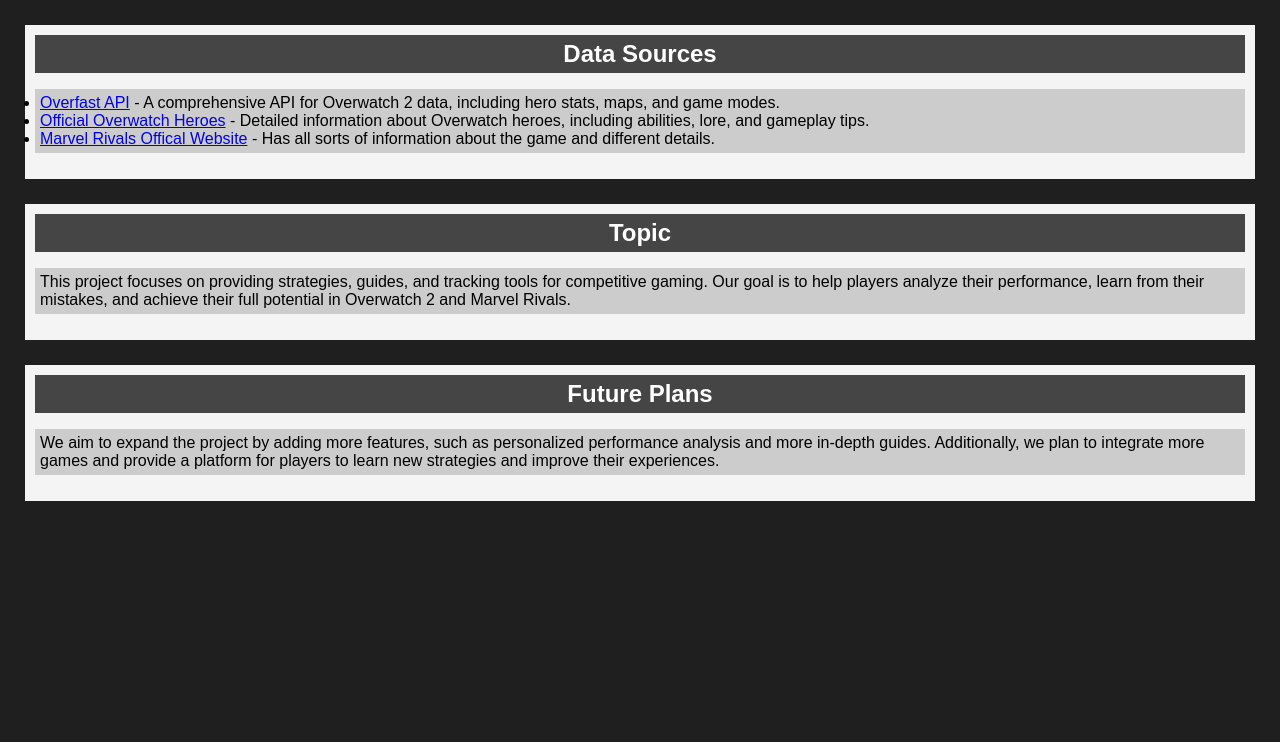
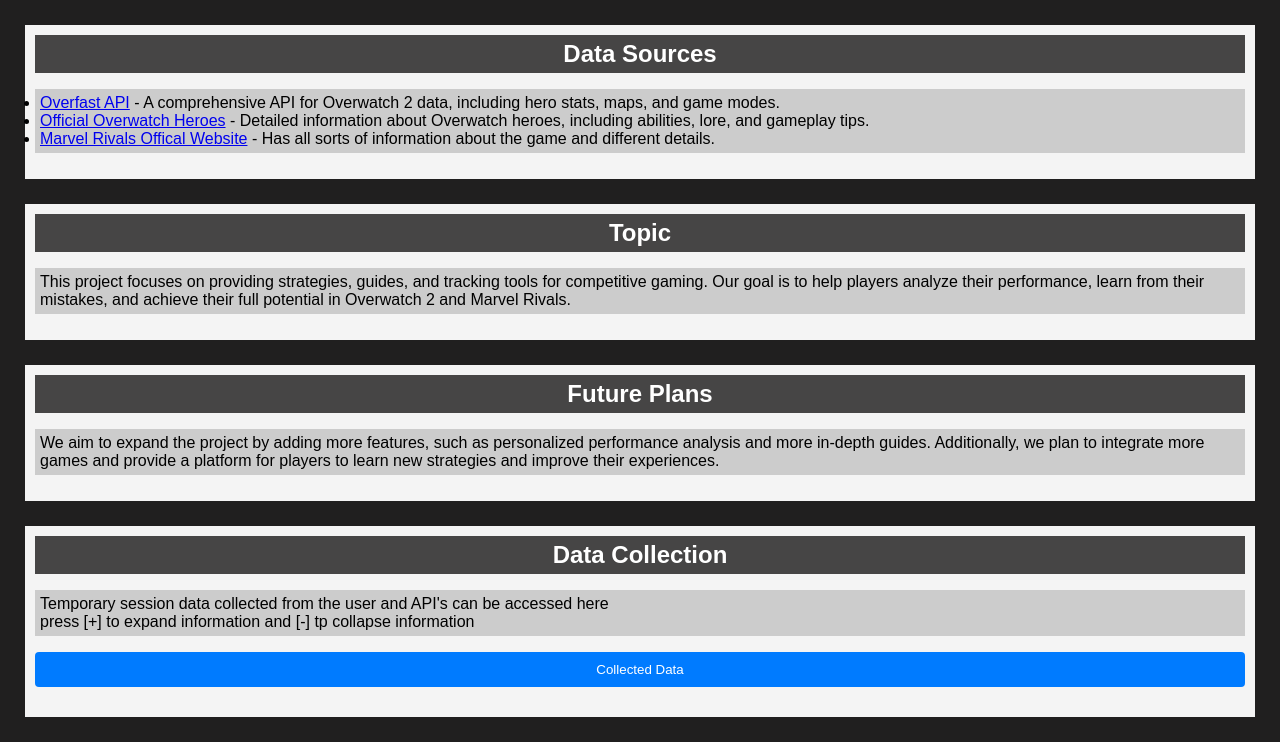
Before and after one commit to ethanlane1234/ethanlane1234, a plain HTML site: page about.html in a window 1280 px wide. Shown: the part 498-1240 px from the top of the page. Before the commit the page ends 1024 px from the top, so only its background shows below. Drawn offline with Linux system fonts and the light colour scheme.

Commit message:
Update about.html
added button to view collected data

```diff
--- a/about.html
+++ b/about.html
@@ -12,6 +12,7 @@
     <link rel="html" href="mr_tracker">
     <link rel="html" href="guide.html">
     <link rel="html" href="index.html">
+    <script src="script.js"></script>
 </head>
 <body>
     <div class="navbar">
@@ -39,6 +40,7 @@
             <h2>Data Sources</h2>
             <ul>
                 <li><a href="https://overfast-api.tekrop.fr/">Overfast API</a> - A comprehensive API for Overwatch 2 data, including hero stats, maps, and game modes.</li>
+
                 <li><a href="https://overwatch.blizzard.com/en-us/heroes/">Official Overwatch Heroes</a> - Detailed information about Overwatch heroes, including abilities, lore, and gameplay tips.</li>
                 <li><a href="https://www.marvelrivals.com/heroes/index.html?heroId=0">Marvel Rivals Offical Website</a> - Has all sorts of information about the game and different details.</li>
             </ul>
@@ -51,6 +53,15 @@
             <h2>Future Plans</h2>
             <p>We aim to expand the project by adding more features, such as personalized performance analysis and more in-depth guides. Additionally, we plan to integrate more games and provide a platform for players to learn new strategies and improve their experiences.</p>
         </div>
+        <div class="guides">
+            <h2>Data Collection</h2>
+            <p>
+                Temporary session data collected from the user and API's can be accessed here<br>
+                press [+] to expand information and [-] tp collapse information
+            </p>
+            <button onclick="displaySessionIntoHTML(document.getElementById('sessionDisplay'))">Collected Data</button>
+            <div id="sessionDisplay"></div>
+        </div>
     </section>
 </body>
 </html>
```
